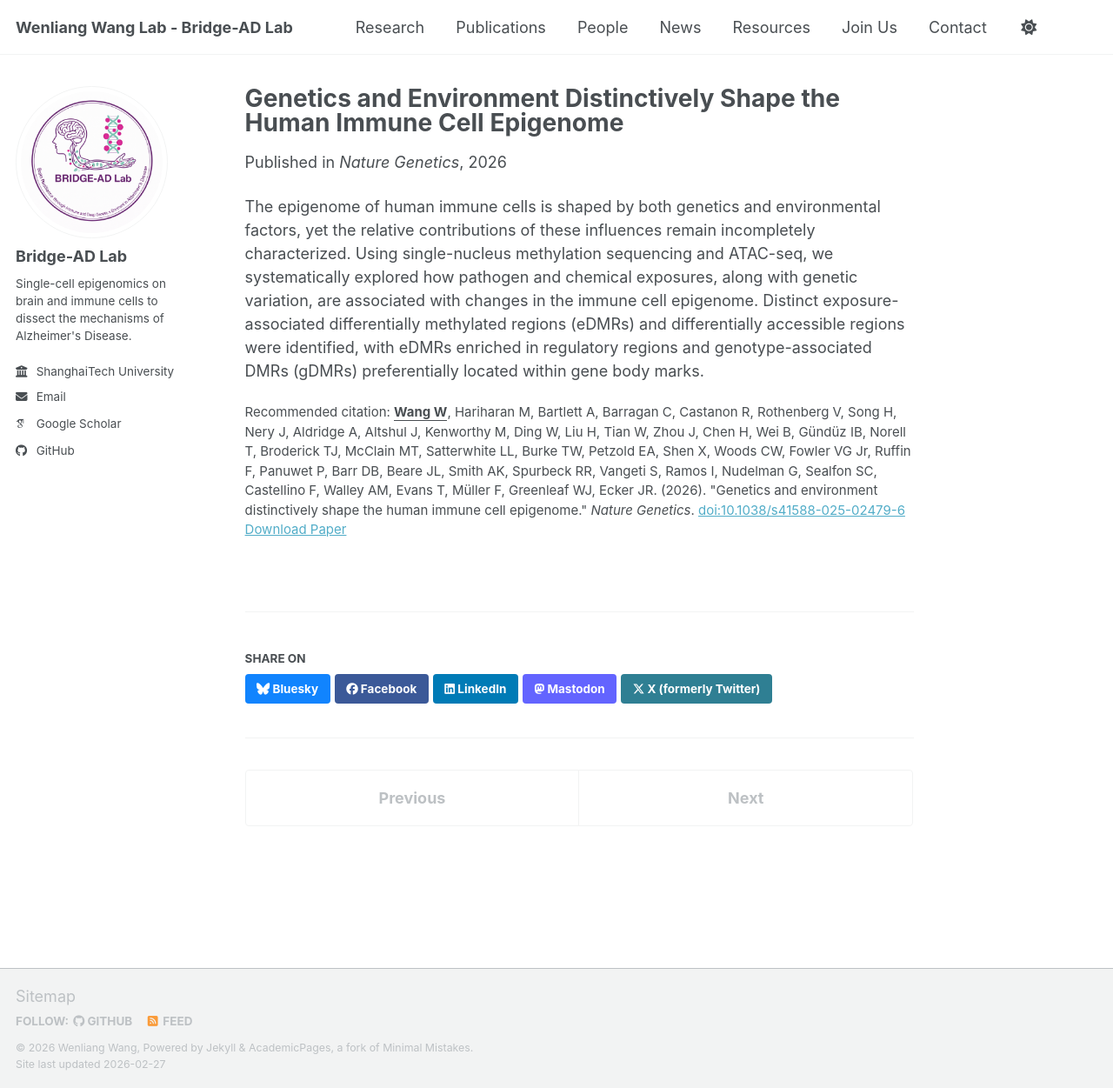
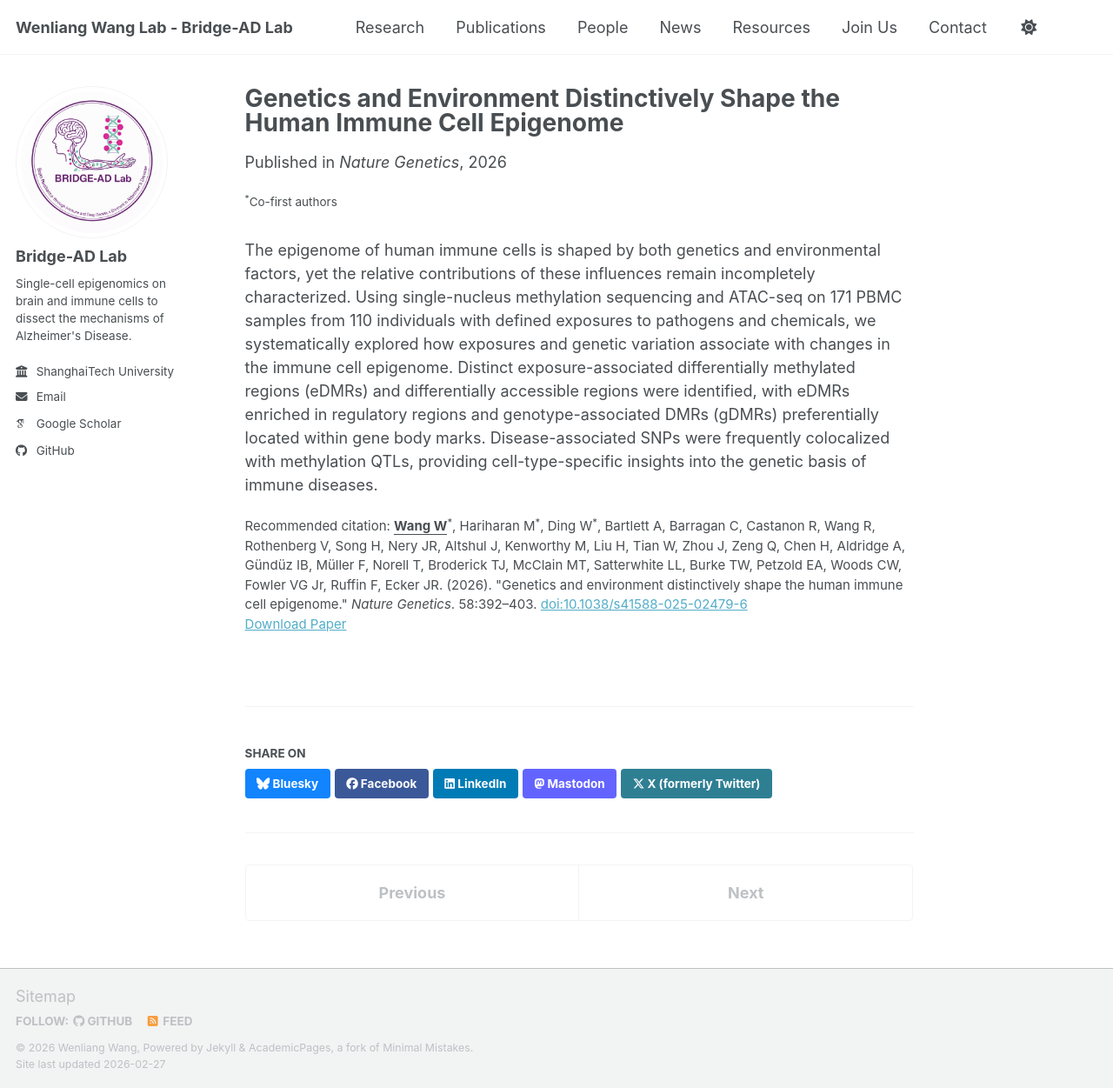
Before and after one commit to BrainImmune/BrainImmune.github.io, a Jekyll site: the page built from _publications/2026-01-27-immune-epigenome.md, in a window 1280 px wide and 1251 px high. Shown: the whole window at 87% size. Built offline with Jekyll 4.4.1, drawn with Linux system fonts in a browser that asks for light colours; some web fonts are replaced; a script bundle is joined from its source files by our own code; library files that are not in the unit come from our copies.

Commit message:
Update author list for Nature Genetics 2026 paper from journal website
- Add Wubin Ding as third co-first author (Wang W*, Hariharan M*, Ding W*)
- Update full author list to match journal: add Ruoxuan Wang, Qiurui Zeng,
  Andrew Aldridge, Irem B. Gündüz, Fabian Müller, Todd Norell, Timothy J.
  Broderick, Micah T. McClain, Lisa L. Satterwhite, Thomas W. Burke,
  Elizabeth A. Petzold, Christopher W. Woods, Vance G. Fowler Jr., Felicia Ruffin
- Add volume/page info: Nat Genet 58:392-403 (2026)

Made-with: Cursor

```diff
--- a/_publications/2026-01-27-immune-epigenome.md
+++ b/_publications/2026-01-27-immune-epigenome.md
@@ -7,8 +7,9 @@ excerpt: "We used single-nucleus methylation sequencing and ATAC-seq to systemat
 date: 2026-01-27
 venue: "Nature Genetics"
 paperurl: "https://www.nature.com/articles/s41588-025-02479-6"
-citation: "<b><u>Wang W</u></b>, Hariharan M, Bartlett A, Barragan C, Castanon R, Rothenberg V, Song H, Nery J, Aldridge A, Altshul J, Kenworthy M, Ding W, Liu H, Tian W, Zhou J, Chen H, Wei B, Gündüz IB, Norell T, Broderick TJ, McClain MT, Satterwhite LL, Burke TW, Petzold EA, Shen X, Woods CW, Fowler VG Jr, Ruffin F, Panuwet P, Barr DB, Beare JL, Smith AK, Spurbeck RR, Vangeti S, Ramos I, Nudelman G, Sealfon SC, Castellino F, Walley AM, Evans T, Müller F, Greenleaf WJ, Ecker JR. (2026). &quot;Genetics and environment distinctively shape the human immune cell epigenome.&quot; <i>Nature Genetics</i>. <a href='https://doi.org/10.1038/s41588-025-02479-6'>doi:10.1038/s41588-025-02479-6</a>"
+citation: "<b><u>Wang W</u></b><sup>*</sup>, Hariharan M<sup>*</sup>, Ding W<sup>*</sup>, Bartlett A, Barragan C, Castanon R, Wang R, Rothenberg V, Song H, Nery JR, Altshul J, Kenworthy M, Liu H, Tian W, Zhou J, Zeng Q, Chen H, Aldridge A, Gündüz IB, Müller F, Norell T, Broderick TJ, McClain MT, Satterwhite LL, Burke TW, Petzold EA, Woods CW, Fowler VG Jr, Ruffin F, Ecker JR. (2026). &quot;Genetics and environment distinctively shape the human immune cell epigenome.&quot; <i>Nature Genetics</i>. 58:392–403. <a href='https://doi.org/10.1038/s41588-025-02479-6'>doi:10.1038/s41588-025-02479-6</a>"
 ---
 
+<sup><sup>*</sup>Co-first authors</sup>
 
-The epigenome of human immune cells is shaped by both genetics and environmental factors, yet the relative contributions of these influences remain incompletely characterized. Using single-nucleus methylation sequencing and ATAC-seq, we systematically explored how pathogen and chemical exposures, along with genetic variation, are associated with changes in the immune cell epigenome. Distinct exposure-associated differentially methylated regions (eDMRs) and differentially accessible regions were identified, with eDMRs enriched in regulatory regions and genotype-associated DMRs (gDMRs) preferentially located within gene body marks.
+The epigenome of human immune cells is shaped by both genetics and environmental factors, yet the relative contributions of these influences remain incompletely characterized. Using single-nucleus methylation sequencing and ATAC-seq on 171 PBMC samples from 110 individuals with defined exposures to pathogens and chemicals, we systematically explored how exposures and genetic variation associate with changes in the immune cell epigenome. Distinct exposure-associated differentially methylated regions (eDMRs) and differentially accessible regions were identified, with eDMRs enriched in regulatory regions and genotype-associated DMRs (gDMRs) preferentially located within gene body marks. Disease-associated SNPs were frequently colocalized with methylation QTLs, providing cell-type-specific insights into the genetic basis of immune diseases.
```
